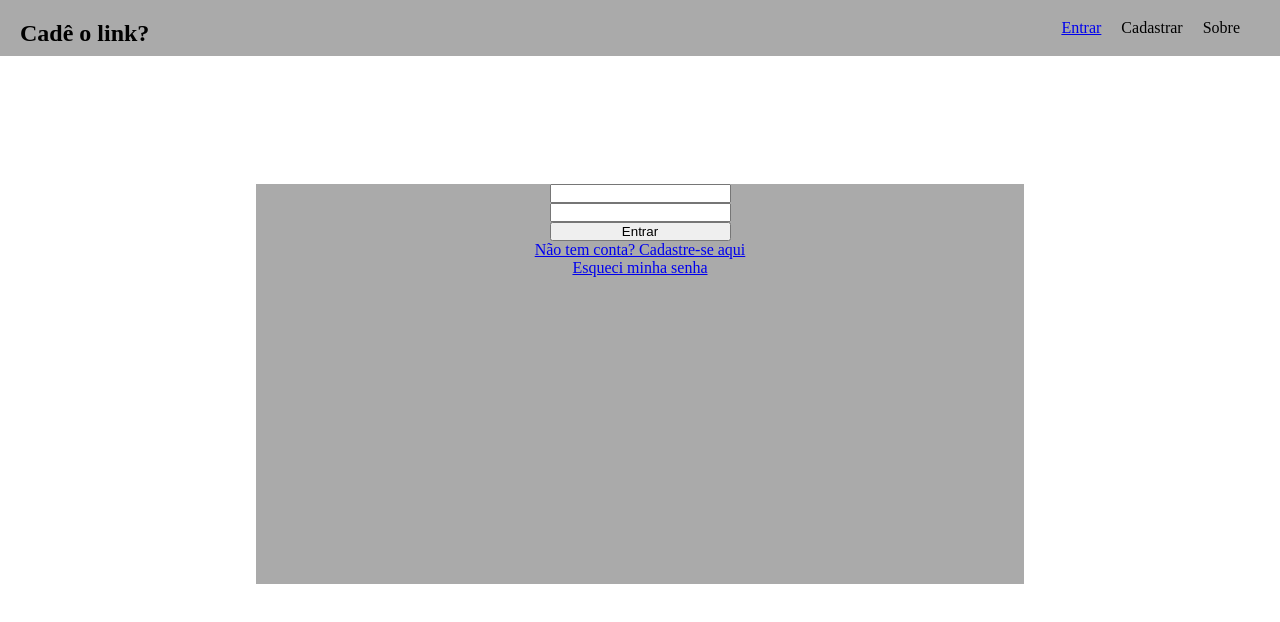
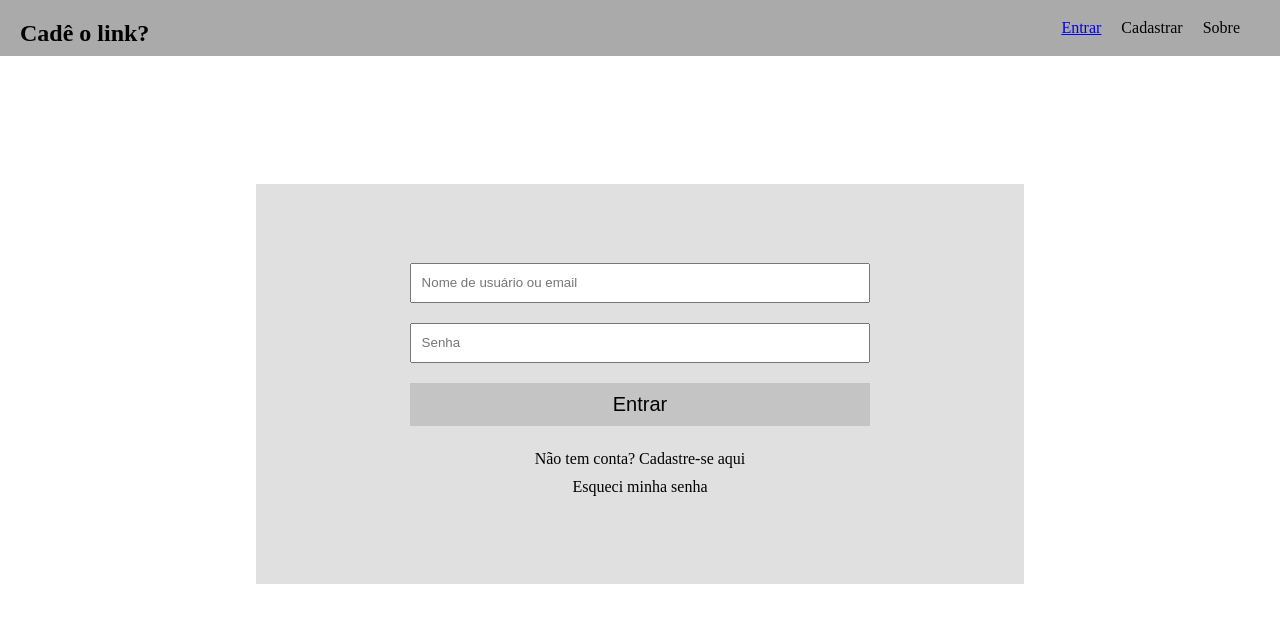
Before and after one commit to devboost-each-ime-2021/frontend, a Vue app: page /login in a window 1280 px wide. Shown: the top 622 px of the page. Built offline with nearby package versions, Linux system fonts and the light colour scheme.

Commit message:
Add user login page
Co-authored-by: Erick Rodrigues <erick.rodrigues.santana14@gmail.com>
Co-authored-by: Caio Novais <caionfds@gmail.com>
Signed-off-by: JadnoABS <jadno.abs@usp.br>

```diff
--- a/src/views/Login.vue
+++ b/src/views/Login.vue
@@ -4,17 +4,21 @@
 
     <main>
       <div class="login-container">
-        <form>
-          <input type="text" />
-          <input type="text" />
+        <form v-on:submit.prevent="submitLoginForm">
+          <input
+            type="text"
+            placeholder="Nome de usuário ou email"
+            v-model="user"
+          />
+          <input type="password" placeholder="Senha" v-model="password" />
 
-          <button>Entrar</button>
+          <button type="submit">Entrar</button>
         </form>
 
-        <router-link to="/">
+        <router-link class="links" to="/">
           <p>Não tem conta? Cadastre-se aqui</p>
         </router-link>
-        <router-link to="/">
+        <router-link class="links" to="/">
           <p>Esqueci minha senha</p>
         </router-link>
       </div>
@@ -28,6 +32,38 @@ import Navbar from "@/components/Navbar.vue";
 export default {
   components: {
     Navbar,
+  },
+  data: () => ({
+    user: "",
+    password: "",
+  }),
+  methods: {
+    async submitLoginForm() {
+      const body = {
+        user: this.user,
+        password: this.password,
+      };
+
+      console.table(body);
+
+      const response = await fetch("http://localhost:3000/login", {
+        method: "POST",
+        body: JSON.stringify(body),
+        headers: {
+          "Content-type": "application/json; charset=UTF-8",
+          "Accept": "application/json",
+        }
+      });
+
+      const jsonResponse = await response.json();
+
+      if(response.status === 404){
+        alert(jsonResponse.message);
+      } else {
+        console.table(jsonResponse);
+      }
+
+    },
   },
 };
 </script>
@@ -44,15 +80,39 @@ main {
   flex-direction: column;
   width: 60%;
   margin-top: 10%;
+  justify-content: center;
 
   height: 400px;
   align-items: center;
-  background: #aaa;
+  background: #e0e0e0;
 }
 
 .login-container form {
   display: flex;
   flex-direction: column;
+  width: 60%;
+}
+
+.login-container form input {
+  width: 100%;
+  height: 40px;
+  margin-bottom: 20px;
+  outline: none;
+  padding: 10px;
+}
+
+.login-container form button {
+  margin-bottom: 24px;
+  padding: 10px;
+  background: #c4c4c4;
+  border: none;
+  font-size: 20px;
+}
+
+.links {
+  text-decoration: none;
+  color: #000;
+  margin-bottom: 10px;
 }
 
 .container {
```
